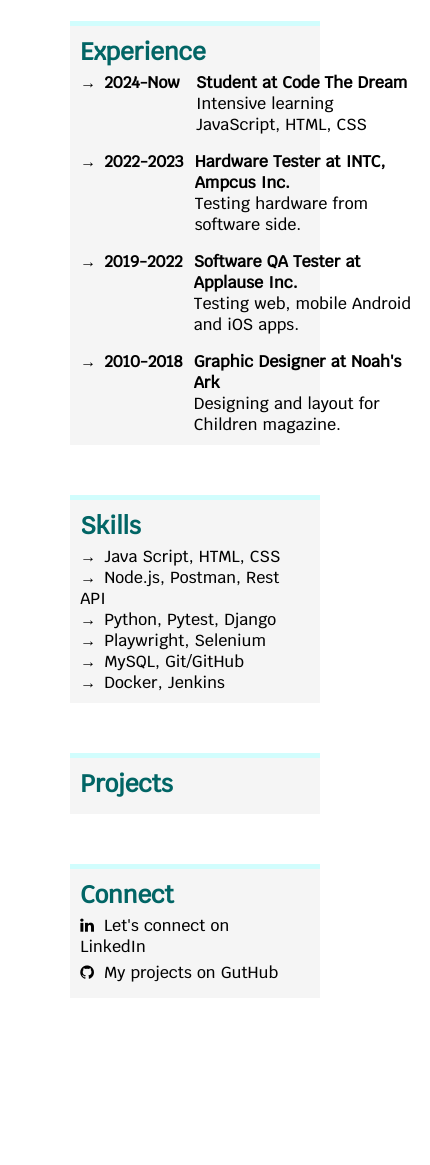
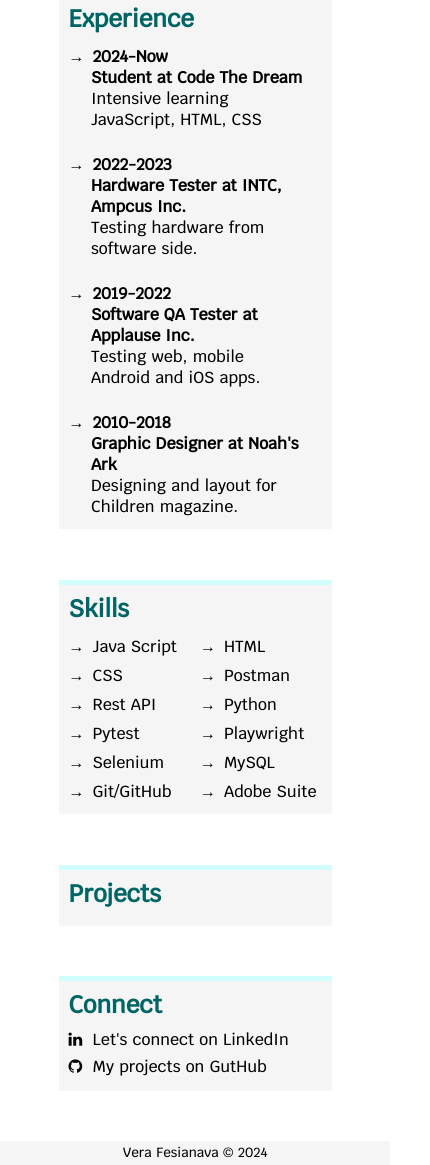
Before and after one commit to verafes/vera-fesianava-haumea, a plain HTML site: page Public/index.html in a window 390 px wide. Shown: the part 717-1882 px from the top of the page, 430 px wide, since content can reach past the window. Before the commit the page ends 1765 px from the top, so only its background shows below. Drawn offline with Linux system fonts and the light colour scheme.

Commit message:
js added, created footer and skills (#7)
* js added, created footer and skills

```diff
--- /dev/null
+++ b/Public/css/index.css
@@ -0,0 +1,194 @@
+*{
+    margin: 0;
+    padding: 0;
+    box-sizing: border-box;
+    text-decoration: none;
+}
+body {
+    font-family: 'Krub', sans-serif;
+    font-size: 1em;
+    word-spacing: 1px;
+}
+#navigation-top{
+    display: flex;
+    position:sticky;
+    top: 0;
+    left: 0;
+    width: 100%;
+    padding: 0.625rem 1.25rem;
+    min-height: fit-content;
+    justify-content: center;
+    align-items: center;
+    background-color: #f5f5f5;
+    border-bottom: 5px solid #d1fdfd;
+    z-index: 1;
+    overflow: hidden;
+}
+.nav-links{
+    display: flex;
+    gap: 1em;
+    list-style: none;
+    align-items: center;
+    text-transform: capitalize;
+    flex-wrap: wrap;
+}
+.link-item {
+    line-height: 1.25rem;
+    border: transparent;
+    padding: 0.435rem;
+}
+.link-item:hover{
+    border: 1px solid #982525;
+    border-radius: 0.325rem;
+    background-color: #d1fdfd;
+}
+.heading{
+    display: flex;
+    justify-content: center;
+    margin: 1.25em;
+}
+.logo {
+    width: 3.75rem;
+    background-size: cover;
+    display: block;
+    margin-right: 1.25rem;
+}
+.content-container{
+    margin: 1.25rem 18vw 3.125rem 18vw;
+    padding: 0 0 0.5rem 0.625rem;
+    border-top: 5px solid #d1fdfd;
+    background: #f5f5f5;
+    scroll-margin-top: 5rem;
+}
+.info {
+    display: flex;
+    flex-direction: row;
+    padding: 0.25rem 0.5rem 0.25rem 0;
+}
+.info::before {
+    content: "→";
+    margin-right: 0.5em;
+}
+#skills .info {
+    display: flow;
+    padding: 0.25rem 0;
+}
+.skills-list {
+    display: grid;
+    grid-template-columns: repeat(auto-fill, minmax(14rem, 1fr));
+}
+.date {
+    margin-left: 0;
+    margin-right: 0.7em;
+    min-width: fit-content;
+    text-align: left;
+}
+h1, h2 {
+    color: #016565;
+    margin: 0.35em 0 0.35em 0;
+    justify-self: left;
+    text-transform: capitalize;
+}
+ul li {
+    list-style-type: none;
+}
+.grid-container {
+    display: grid;
+    grid-template-columns: repeat(auto-fit, minmax(250px, 1fr));
+    gap: 1em;
+}
+.grid-item {
+    display: flex;
+    flex-direction: row;
+}
+.one-exp {
+    display: flex;
+    flex-direction: column;
+    padding-left: inherit;
+}
+a {
+    cursor: pointer;
+    color: black;
+}
+a:hover {
+    color: #982525;
+}
+.social-link {
+    padding-right: 2em;
+    display: inline;
+}
+.fa{
+    padding-right: 0.65em;
+}
+.paragraph{
+    padding: 0 0.65em 0.65em 0;
+}
+.footer-credit{
+    background-color: #f5f5f5;
+    text-align: center;
+    padding-bottom: 0.2em;
+}
+
+@media screen and (max-width: 1800px) {
+    .grid-container {
+        grid-template-columns: repeat(auto-fit, minmax(350px, 1fr));
+    }
+}
+@media screen and (max-width: 925px) {
+    .skills-list {
+        column-count: 1;
+    }
+}
+@media screen and (max-width: 850px) {
+    .social-link {
+        display: block;
+        padding-bottom: 0.375em;
+    }
+    .skills-list {
+        display: grid;
+        grid-template-columns: repeat(auto-fill, minmax(10rem, 1fr));
+    }
+}
+@media screen and (max-width: 600px) {
+    #navigation-top {
+        flex-direction: column;
+        align-items: center;
+        min-height: max-content;
+        padding: 0.625rem 0;
+        display: flex;
+        justify-content: flex-start;
+    }
+    .nav-links {
+        flex-direction: column;
+        align-items: center;
+        gap: 0.5em;
+    }
+    .link-item {
+        margin-bottom: 0;
+        padding: 0.25em;
+        font-size: 1em;
+    }
+    .logo {
+        margin-bottom: 0.5em;
+        margin-right: 0;
+    }
+    .content-container{
+        margin: 1.25rem 15vw 3.15rem;
+        scroll-margin-top: calc(16.35rem);
+    }
+    .info {
+        flex-wrap: wrap;
+    }
+    .one-exp {
+        padding-right: 1em;
+        padding-left: 1.4em;
+    }
+    .grid-container {
+        display: grid;
+        grid-template-columns: repeat(auto-fit, minmax(250px, 1fr));
+    }
+    .skills-list {
+        display: grid;
+        grid-template-columns: repeat(auto-fill, minmax(8rem, 1fr));
+    }
+}
--- a/Public/css/styles.css
+++ /dev/null
@@ -1,163 +0,0 @@
-*{
-    margin: 0;
-    padding: 0;
-    box-sizing: border-box;
-    font-family: 'Krub', sans-serif;
-    word-spacing: 1px;
-    text-decoration: none;
-}
-.heading{
-    width: 100%;
-    margin: 10px;
-}
-.logo {
-    width: 60px;
-    background-size: cover;
-    display: block;
-    margin-right: 20px;
-}
-.content-container{
-    margin: 20px 18vw 50px 18vw;
-    padding: 0 0 10px 10px;
-    border-top: 5px solid #d1fdfd;
-    background: #f5f5f5;
-    scroll-margin-top: 80px;
-}
-.info {
-    padding-right: 15px;
-    display: flex;
-    flex-direction: row;
-}
-.info::before {
-    content: "→";
-    margin-right: 8px;
-}
-#skills .info {
-    display: flow;
-}
-.skills-list {
-    column-count: 2;
-    column-gap: 1em;
-}
-.date {
-    margin-left: 0;
-    margin-right: 0.7em;
-    min-width: fit-content;
-    text-align: left;
-}
-h1, h2 {
-    color: #016565;
-    margin: 10px 0 5px 0;
-    justify-self: left;
-    text-transform: capitalize;
-}
-ul li {
-    list-style-type: none;
-}
-.heading {
-    display: flex;
-    justify-content: center;
-}
-#navigation-top{
-    display: flex;
-    position:sticky;
-    top: 0;
-    left: 0;
-    width: 100%;
-    justify-content: center;
-    background-color: #f5f5f5;
-    align-items: center;
-    padding: 10px 20px;
-    border-bottom: 5px solid #d1fdfd;
-    z-index: 1;
-}
-.nav-links{
-    display: flex;
-    gap: 1em;
-    list-style: none;
-    align-items: center;
-    text-transform: capitalize;
-}
-.link-item {
-    line-height: 20px;
-    border: transparent;
-    padding: 7px;
-}
-.link-item:hover{
-    border: 1px solid #982525;
-    border-radius: 5px;
-    background-color: #d1fdfd;
-}
-.grid-container {
-    display: grid;
-    grid-template-columns: repeat(auto-fit, minmax(250px, 1fr));
-    gap: 1em;
-}
-.grid-item {
-    display: flex;
-    flex-direction: row;
-}
-.one-exp {
-    display: flex;
-    flex-direction: column;
-    padding-left: inherit;
-}
-a {
-    cursor: pointer;
-    color: black;
-}
-a:hover {
-    color: #982525;
-}
-.social-link {
-    padding-right: 30px;
-    display: inline;
-}
-.fa{
-    padding-right: 10px;
-}
-.paragraph{
-    padding: 0 10px 10px 0;
-}
-
-@media screen and (max-width: 1800px) {
-    .grid-container {
-        grid-template-columns: repeat(auto-fit, minmax(350px, 1fr));
-    }
-}
-@media screen and (max-width: 925px) {
-    .skills-list {
-        column-count: 1;
-    }
-}
-@media screen and (max-width: 850px) {
-    .social-link {
-        display: block;
-        padding-bottom: 5px;
-    }
-}
-@media screen and (max-width: 600px) {
-    #navigation-top {
-        flex-direction: column;
-        align-items: center;
-        min-height: max-content;
-        padding: 15px 0;
-        display: flex;
-        justify-content: flex-start;
-    }
-    .nav-links {
-        flex-direction: column;
-        align-items: center;
-        gap: 0;
-    }
-    .link-item {
-        margin-bottom: 0;
-    }
-    .logo {
-        margin-bottom: 0.5em;
-        margin-right: 0;
-    }
-    .content-container{
-        scroll-margin-top: calc(50vw);
-    }
-}
--- a/Public/index.html
+++ b/Public/index.html
@@ -2,10 +2,11 @@
 <html lang="en">
 <head>
     <meta charset="UTF-8">
+    <meta name="viewport" content="width=device-width, initial-scale=1">
     <meta name="description" content="Contact information">
     <title>Vera Fesianava Haumea</title>
 
-    <link rel="stylesheet" href="css/styles.css">
+    <link rel="stylesheet" href="css/index.css">
     <link rel="stylesheet" href="https://cdnjs.cloudflare.com/ajax/libs/font-awesome/4.7.0/css/font-awesome.min.css">
     <link rel="preconnect" href="https://fonts.googleapis.com">
     <link rel="preconnect" href="https://fonts.gstatic.com" crossorigin>
@@ -70,14 +71,6 @@
     </section>
     <section id="skills" class="content-container">
         <h2>skills</h2>
-        <ul class="skills-list">
-            <li class="info">Java Script, HTML, CSS</li>
-            <li class="info">Node.js, Postman, Rest API</li>
-            <li class="info">Python, Pytest, Django</li>
-            <li class="info">Playwright, Selenium</li>
-            <li class="info">MySQL, Git/GitHub</li>
-            <li class="info">Docker, Jenkins</li>
-        </ul>
     </section>
     <section id="projects" class="content-container">
         <h2>projects</h2>
@@ -93,5 +86,6 @@
                     <i class="fa fa-github"></i>My projects on GutHub</a></li>
         </ul>
     </section>
+    <script src="js/index.js"></script>
 </body>
 </html>
--- /dev/null
+++ b/Public/js/index.js
@@ -0,0 +1,26 @@
+const currentDate = new Date();
+const thisYear = currentDate.getFullYear();
+
+const footer = document.createElement("footer");
+const copyright = document.createElement("p");
+copyright.classList.add("footer-credit");
+copyright.innerHTML = `<small>Vera Fesianava &copy; ${thisYear}</small>`;
+
+footer.appendChild(copyright);
+document.body.appendChild(footer);
+
+let skills = [
+    "Java Script", "HTML", "CSS", "Postman", "Rest API", "Python",
+    "Pytest", "Playwright", "Selenium", "MySQL", "Git/GitHub", "Adobe Suite"
+];
+let skillsSection = document.getElementById("skills");
+let skillsList = document.createElement("ul");
+skillsList.classList.add("skills-list");
+skillsSection.appendChild(skillsList);
+
+for (let skill of skills) {
+    let skillItem = document.createElement("li");
+    skillItem.classList.add("info");
+    skillItem.innerText = skill;
+    skillsList.appendChild(skillItem);
+}
```
